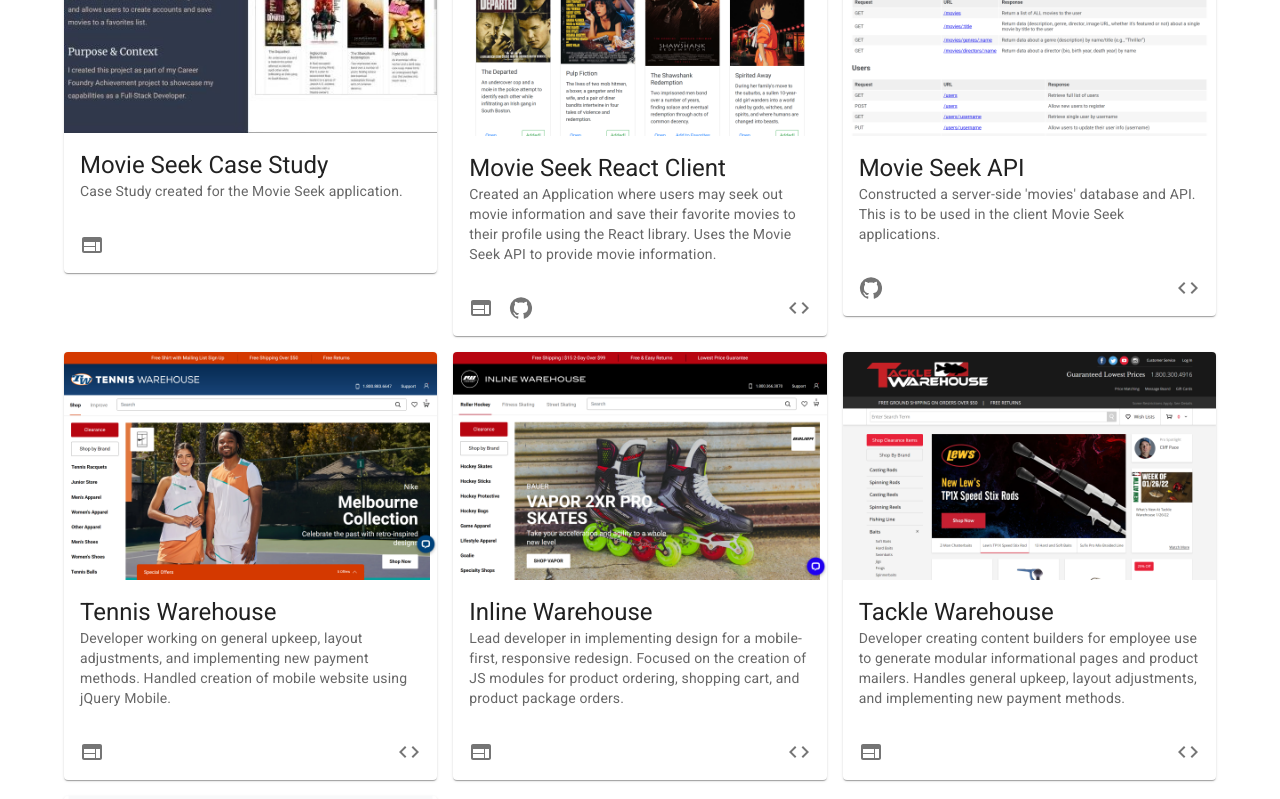
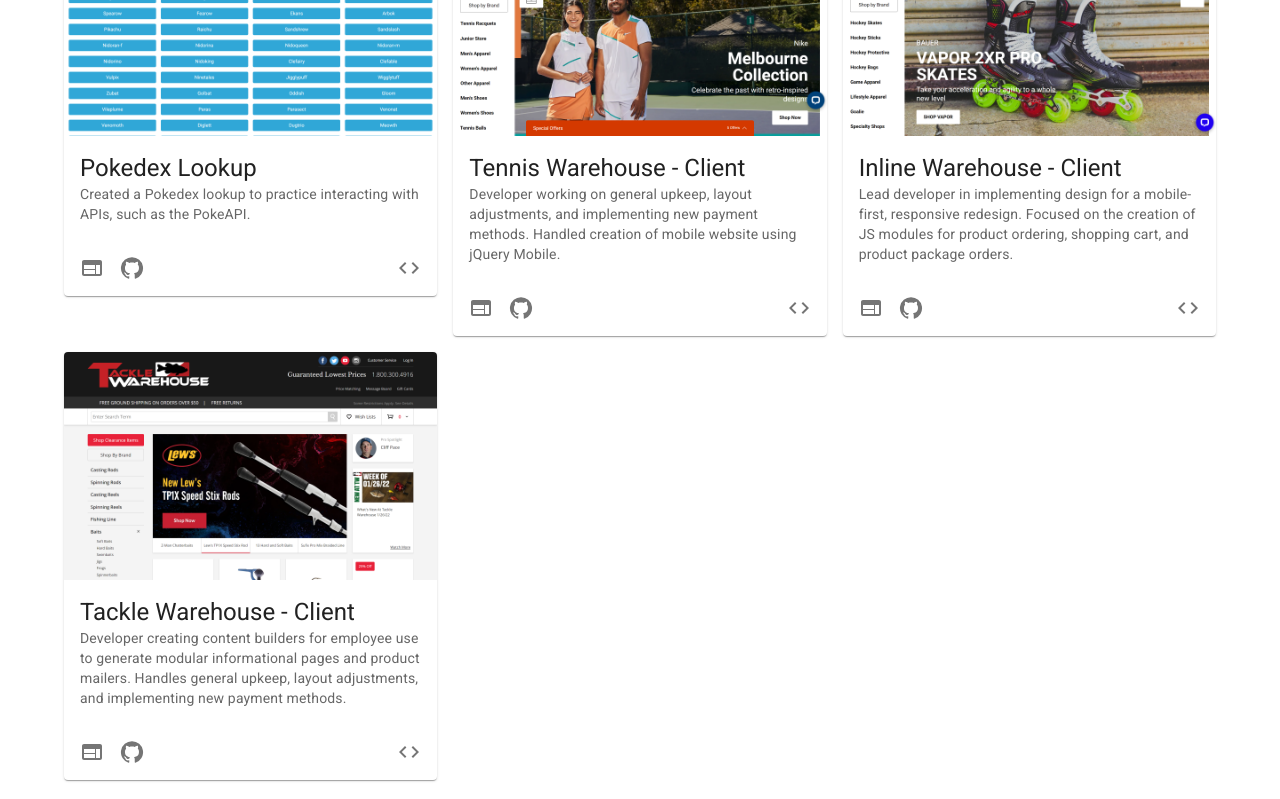
Before and after one commit to Alex-Guizar/my-portfolio, a React (Create React App) app: page / in a window 1280 px wide. Shown: the part 2040-2839 px from the top of the page. Built offline with nearby package versions, Linux system fonts and the light colour scheme.

Commit message:
Updated link format for project data, added new ids to project and skill data

```diff
--- a/src/components/AboutMe.js
+++ b/src/components/AboutMe.js
@@ -22,76 +22,76 @@
 // Skill Icon List
 const mySkills = [
   {
-    '_id': 1,
+    '_id': "skill1",
     'type': 'HTML',
     'icon': HtmlIcon,
     'iconWidth': 42
   },
   {
-    '_id': 2,
+    '_id': "skill2",
     'type': 'CSS',
     'icon': CssIcon,
     'iconWidth': 30
   },
   {
-    '_id': 2,
+    '_id': "skill3",
     'type': 'Sass',
     'icon': SassIcon,
     'iconWidth': 48
   },
   {
-    '_id': 3,
+    '_id': "skill4",
     'type': 'JavaScript',
     'icon': JsIcon,
     'iconWidth': 40
   },
   {
-    '_id': 4,
+    '_id': "skill5",
     'type': 'React',
     'icon': ReactIcon,
     'iconWidth': 42
   },
   {
-    '_id': 5,
+    '_id': "skill6",
     'type': 'React Native',
     'icon': ReactIcon,
     'iconWidth': 42
   },
   {
-    '_id': 6,
+    '_id': "skill7",
     'type': 'Angular',
     'icon': AngularIcon,
     'iconWidth': 42
   },
   {
-    '_id': 7,
+    '_id': "skill8",
     'type': 'Bootstrap',
     'icon': BootstrapIcon,
     'iconWidth': 46
   },
   {
-    '_id': 8,
+    '_id': "skill9",
     'type': 'NodeJS',
     'icon': NodeIcon,
     'iconWidth': 48
   }
   ,
   {
-    '_id': 9,
+    '_id': "skill10",
     'type': 'PHP',
     'icon': PhpIcon,
     'iconWidth': 48
   }
   ,
   {
-    '_id': 10,
+    '_id': "skill11",
     'type': 'MongoDB',
     'icon': MongoDbIcon,
     'iconWidth': 80
   }
   ,
   {
-    '_id': 11,
+    '_id': "skill12",
     'type': 'Google Firebase',
     'icon': FirebaseIcon,
     'iconWidth': 32
--- a/src/data/MyWork.json
+++ b/src/data/MyWork.json
@@ -1,10 +1,40 @@
 {
   "projects": [
     {
-      "_id": "4",
-      "name": "Movie Seek Angular Client",
-      "website": "https://alex-guizar.github.io/movie_seek-Angular-client/welcome",
-      "github": "https://github.com/Alex-Guizar/movie_seek-Angular-client/",
+      "_id": "project1",
+      "name": "Movie Seek",
+      "links": [
+        {
+          "_id": "link1",
+          "name": "Angular Client",
+          "url": "https://alex-guizar.github.io/movie_seek-Angular-client/welcome"
+        },
+        {
+          "_id": "link2",
+          "name": "Angular GitHub",
+          "url": "https://github.com/Alex-Guizar/movie_seek-Angular-client/"
+        },
+        {
+          "_id": "link3",
+          "name": "React Client",
+          "url": "https://movie-seek.netlify.app/"
+        },
+        {
+          "_id": "link4",
+          "name": "React GitHub",
+          "url": "https://github.com/Alex-Guizar/movie_seek-client/"
+        },
+        {
+          "_id": "link5",
+          "name": "Movie Seek API",
+          "url": "https://github.com/Alex-Guizar/movie_seek"
+        },
+        {
+          "_id": "link6",
+          "name": "Case Study",
+          "url": "https://alex-guizar.github.io/my-portfolio/case-studies/Movie-Seek-App.pdf"
+        }
+      ],
       "image": "images/movie-seek-angular-420.png",
       "image2x": "images/movie-seek-angular-840.png",
       "description": "Created an Application where users may seek out movie information and save their favorite movies to their profile using the Angular framework. Uses the Movie Seek API to provide movie information.",
@@ -13,14 +43,28 @@
         "Angular",
         "Angular Material",
         "JavaScript",
-        "TypeScript"
+        "TypeScript",
+        "React",
+        "React Router",
+        "Redux",
+        "Bootstrap",
+        "Axios",
+        "Node.js",
+        "MongoDB",
+        "Mongoose",
+        "Express"
       ]
     },
     {
-      "_id": "5",
+      "_id": "project2",
       "name": "Chit Chat",
-      "website": "",
-      "github": "https://github.com/Alex-Guizar/chit-chat",
+      "links": [
+        {
+          "_id": "link7",
+          "name": "View GitHub",
+          "url": "https://github.com/Alex-Guizar/chit-chat"
+        }
+      ],
       "image": "images/chit-chat-118.jpg",
       "image2x": "images/chit-chat-236.jpg",
       "description": "Built a chat application to practice development for mobile devices using React Native and storage services such as Google Firebase.",
@@ -32,10 +76,20 @@
       ]
     },
     {
-      "_id": "6",
+      "_id": "project3",
       "name": "Meet",
-      "website": "https://alex-guizar.github.io/meet/",
-      "github": "https://github.com/Alex-Guizar/meet/",
+      "links": [
+        {
+          "_id": "link8",
+          "name": "View Website",
+          "url": "https://alex-guizar.github.io/meet/"
+        },
+        {
+          "_id": "link9",
+          "name": "View GitHub",
+          "url": "https://github.com/Alex-Guizar/meet/"
+        }
+      ],
       "image": "images/meet-app-420.png",
       "image2x": "images/meet-app-840.png",
       "description": "Developed a serverless, progressive web application (PWA) with React using test-driven development (TDD) to fetch upcoming coding events from the Google Calendar API.",
@@ -51,56 +105,40 @@
       ]
     },
     {
-      "_id": "10",
-      "name": "Movie Seek Case Study",
-      "website": "https://alex-guizar.github.io/my-portfolio/case-studies/Movie-Seek-App.pdf",
-      "github": "",
-      "image": "images/ms-case-study-420.jpg",
-      "image2x": "images/ms-case-study-840.jpg",
-      "description": "Case Study created for the Movie Seek application.",
-      "type": "Full-Stack",
-      "skills": []
-    },
-    {
-      "_id": "7",
-      "name": "Movie Seek React Client",
-      "website": "https://movie-seek.netlify.app/",
-      "github": "https://github.com/Alex-Guizar/movie_seek-client/",
-      "image": "images/movie-seek-react-420.png",
-      "image2x": "images/movie-seek-react-840.png",
-      "description": "Created an Application where users may seek out movie information and save their favorite movies to their profile using the React library. Uses the Movie Seek API to provide movie information.",
+      "_id": "project4",
+      "name": "Pokedex Lookup",
+      "links": [
+        {
+          "_id": "link10",
+          "name": "View Website",
+          "url": "https://alex-guizar.github.io/js-lookup/"
+        },
+        {
+          "_id": "link11",
+          "name": "View GitHub",
+          "url": "https://github.com/Alex-Guizar/js-lookup"
+        }
+      ],
+      "image": "images/pokedex-lookup-420.png",
+      "image2x": "images/pokedex-lookup-840.png",
+      "description": "Created a Pokedex lookup to practice interacting with APIs, such as the PokeAPI.",
       "type": "Full-Stack",
       "skills": [
+        "HTML",
         "JavaScript",
-        "React",
-        "React Router",
-        "Redux",
-        "Bootstrap",
-        "Axios"
+        "CSS"
       ]
     },
     {
-      "_id": "8",
-      "name": "Movie Seek API",
-      "website": "",
-      "github": "https://github.com/Alex-Guizar/movie_seek",
-      "image": "images/movie-seek-api-420.png",
-      "image2x": "images/movie-seek-api-840.png",
-      "description": "Constructed a server-side 'movies' database and API. This is to be used in the client Movie Seek applications.",
-      "type": "Full-Stack",
-      "skills": [
-        "JavaScript",
-        "Node.js",
-        "MongoDB",
-        "Mongoose",
-        "Express"
-      ]
-    },
-    {
-      "_id": "1",
-      "name": "Tennis Warehouse",
-      "website": "https://www.tennis-warehouse.com/",
-      "github": "",
+      "_id": "project5",
+      "name": "Tennis Warehouse - Client",
+      "links": [
+        {
+          "_id": "link12",
+          "name": "View Website",
+          "url": "https://www.tennis-warehouse.com/"
+        }
+      ],
       "image": "images/tennis-warehouse-420.png",
       "image2x": "images/tennis-warehouse-840.png",
       "description": "Developer working on general upkeep, layout adjustments, and implementing new payment methods. Handled creation of mobile website using jQuery Mobile.",
@@ -115,10 +153,15 @@
       ]
     },
     {
-      "_id": "2",
-      "name": "Inline Warehouse",
-      "website": "https://www.inlinewarehouse.com/",
-      "github": "",
+      "_id": "project6",
+      "name": "Inline Warehouse - Client",
+      "links": [
+        {
+          "_id": "link13",
+          "name": "View Website",
+          "url": "https://www.inlinewarehouse.com/"
+        }
+      ],
       "image": "images/inline-warehouse-420.png",
       "image2x": "images/inline-warehouse-840.png",
       "description": "Lead developer in implementing design for a mobile-first, responsive redesign. Focused on the creation of JS modules for product ordering, shopping cart, and product package orders.",
@@ -133,10 +176,15 @@
       ]
     },
     {
-      "_id": "3",
-      "name": "Tackle Warehouse",
-      "website": "https://www.tacklewarehouse.com/",
-      "github": "",
+      "_id": "project7",
+      "name": "Tackle Warehouse - Client",
+      "links": [
+        {
+          "_id": "link14",
+          "name": "View Website",
+          "url": "https://www.tacklewarehouse.com/"
+        }
+      ],
       "image": "images/tackle-warehouse-420.png",
       "image2x": "images/tackle-warehouse-840.png",
       "description": "Developer creating content builders for employee use to generate modular informational pages and product mailers. Handles general upkeep, layout adjustments, and implementing new payment methods.",
@@ -149,21 +197,6 @@
         "Bootstrap",
         "PHP"
       ]
-    },
-    {
-      "_id": "9",
-      "name": "Pokedex Lookup",
-      "website": "https://alex-guizar.github.io/js-lookup/",
-      "github": "https://github.com/Alex-Guizar/js-lookup",
-      "image": "images/pokedex-lookup-420.png",
-      "image2x": "images/pokedex-lookup-840.png",
-      "description": "Created a Pokedex lookup to practice interacting with APIs, such as the PokeAPI.",
-      "type": "Full-Stack",
-      "skills": [
-        "HTML",
-        "JavaScript",
-        "CSS"
-      ]
     }
   ]
 }
```
